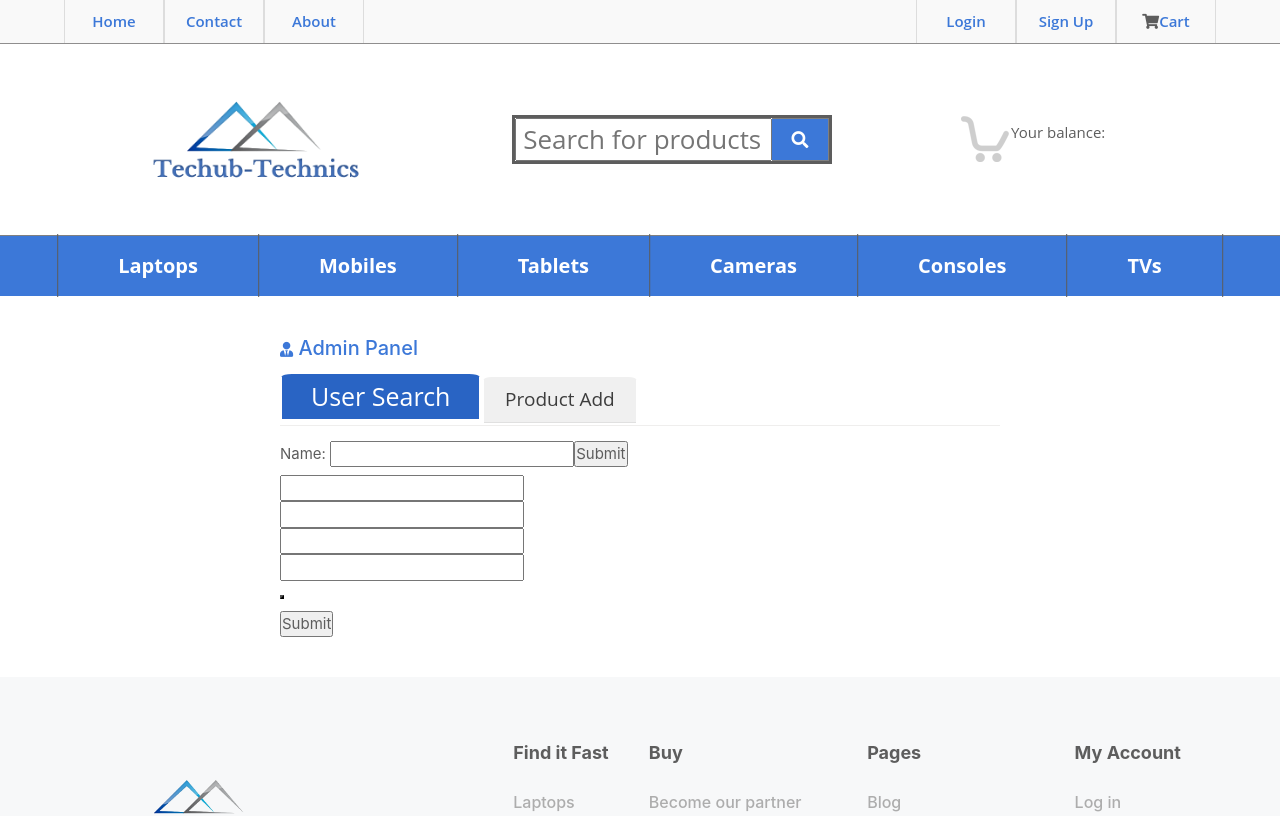
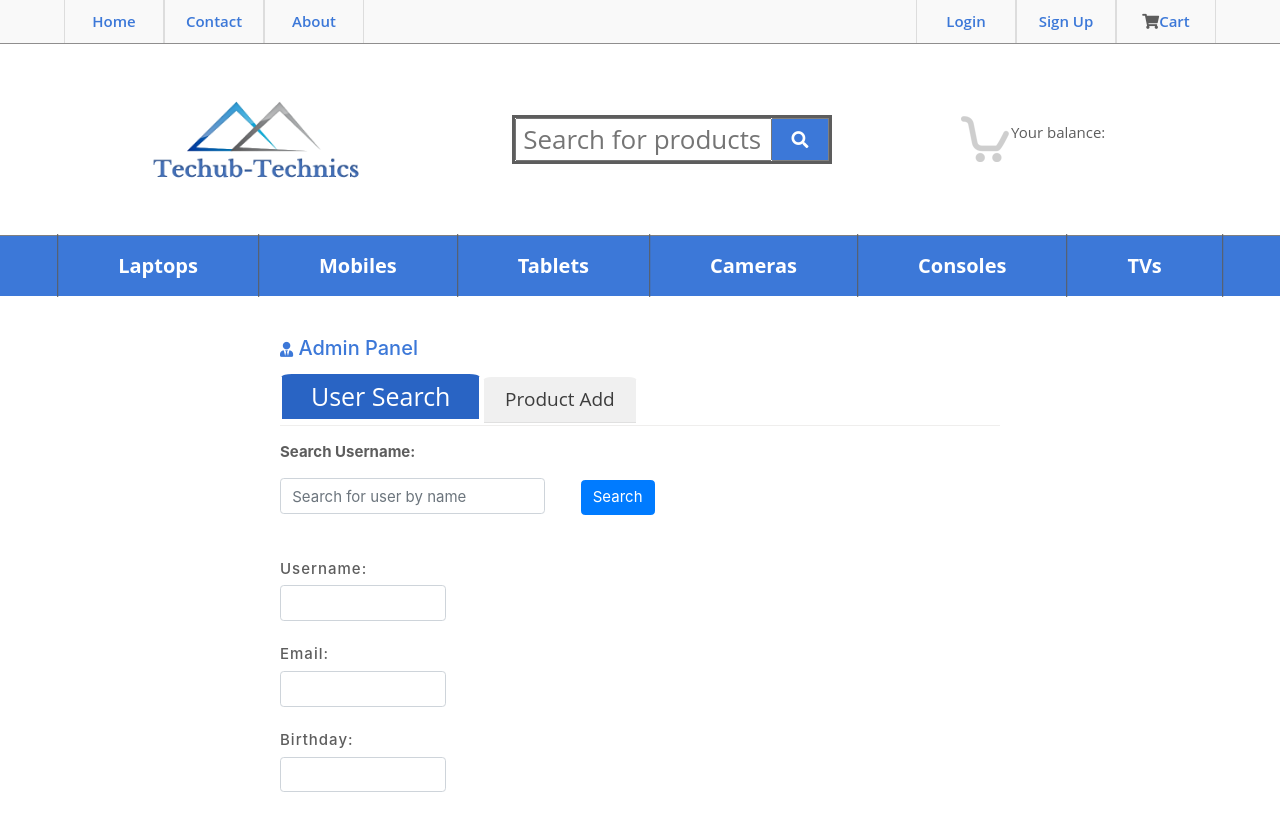
Before and after one commit to mecnieri/FinalProject, a React (Create React App) app in the folder Front/: page /adminpanel in a window 1280 px wide. Shown: the top 816 px of the page. Built offline with nearby package versions, Linux system fonts and the light colour scheme; no server answers; sample sign-in values are in the browser's storage.

Commit message:
admin panel

```diff
--- a/Front/package.json
+++ b/Front/package.json
@@ -13,6 +13,7 @@
     "react-js-pagination": "^3.0.2",
     "react-router-dom": "^4.3.1",
     "react-scripts": "2.1.1",
+    "react-scroll": "^1.7.10",
     "react-scroll-up-button": "^1.6.4",
     "react-sidebar": "^3.0.2",
     "react-slideshow-image": "^1.0.9",
--- a/Front/src/components/AdminPanel.js
+++ b/Front/src/components/AdminPanel.js
@@ -45,8 +45,9 @@ export default class AdminPanel extends React.Component {
   handleEditUser(e) {
     e.preventDefault()
     let FETCHURL = `http://localhost:5000/api/users`;
-    let username = e.target.children[0].value
+    let username = e.target.children[0].childNodes[1].value
     let userId = this.state.id
+    console.log(username);
     fetch(FETCHURL, {
       method: 'put',
       headers: new Headers({
@@ -62,7 +63,6 @@ export default class AdminPanel extends React.Component {
   }
   handleDeleteUser(e) {
     e.preventDefault()
-    debugger
     let userId = this.state.id
     let FETCHURL = `http://localhost:5000/api/users/`;
     fetch(FETCHURL, {
@@ -80,12 +80,18 @@ export default class AdminPanel extends React.Component {
   handleAddProduct(e) {
     e.preventDefault()
     let FETCHURL = `http://localhost:5000/api/products`;
-    let category = e.target.children[0].childNodes[1].value
-    let price = e.target.children[0].childNodes[3].value
-    let model = e.target.children[0].childNodes[5].value
-    let brand = e.target.children[0].childNodes[7].value
-    let weight = e.target.children[0].childNodes[9].value
-    let size = e.target.children[0].childNodes[11].value
+
+    let category = e.target.elements.category.value
+    let price = e.target.elements.price.value
+    let brand = e.target.elements.brand.value
+    let model = e.target.elements.model.value
+    let weight = e.target.elements.weight.value
+    let size = e.target.elements.size.value
+    // let price = e.target.children[0].childNodes[3].value
+    // let model = e.target.children[0].childNodes[5].value
+    // let brand = e.target.children[0].childNodes[7].value
+    // let weight = e.target.children[0].childNodes[9].value
+    // let size = e.target.children[0].childNodes[11].value
     fetch(FETCHURL, {
       method: 'post',
       headers: new Headers({
@@ -106,37 +112,71 @@ export default class AdminPanel extends React.Component {
           {/* <h3><i className="fas fa-shopping-cart"></i>Cart</h3> */}
           <Tabs className="admin-panel--tabs">
             <div label="User Search">
-              <form onSubmit={this.handleUserSearch}>
-                <label className="admin-panel label">
-                  Name:  <input type="text" className="name-input" />
+              <div className="user-find">
+                <form onSubmit={this.handleUserSearch} className="search-user-form ">
+                  <label className="admin-panel label search-user"><p>Search Username:</p>
+                    <input type="text" className="name-input form-control" placeholder="Search for user by name" />
                   </label>
-                <input type="submit" value="Submit" className="submit-input" />
+                  <input type="submit" value="Search" className="submit-input btn btn-primary" />
                 </form>
-              <form onSubmit={this.handleEditUser}>
-                <input type="text" placeholder={this.state.username} /><br />
-                <input type="text" placeholder={this.state.balance} /><br />
-                <input type="text" placeholder={this.state.email} /><br />
-                <input type="text" placeholder={this.state.birthday} /><br />
-                <button onClick={this.handleDeleteUser} value="X" /><br />
+                <form onSubmit={this.handleEditUser} className="edit-user">
+                  <div className="user-username"><p>Username:</p>
+                    <input type="text" placeholder={this.state.username} className="form-control" /><br />
+                  </div>
+                  <div className="user-balance"><p>Email:</p>
+                    <input type="text" placeholder={this.state.balance} className="form-control" /><br />
+                  </div>
+                  <div className="user-birthday"><p>Birthday:</p>
+                    <input type="text" placeholder={this.state.birthday} className="form-control" /><br />
+                  </div>
                   <h1>
-                  {this.state.cart > 0 && <h1> cart is active</h1>}
-                  {this.state.cart == 0 && <h1> user has no cart</h1>}
+                    {this.state.cart > 0 && <h1> User Has an Active Cart</h1>}
+                    {this.state.cart == 0 && <h1 className="empty-cart"> User's Cart is empty</h1>}
                   </h1>
-                <input type="submit" value="Submit" />
+                  {/* <button onClick={this.handleDeleteUser} value="Delete User" className="btn btn-danger" /> */}
+                  <input type="submit" value="Save Changes" className=" btn btn-primary change-user-btn" />
+                  <button onClick={this.handleDeleteUser} value="X" className="btn btn-danger delete-user-btn">Delete User</button>
+                  {console.log(this.state.username)}
                 </form>
               </div>
+
+            </div>
             <div label="Product Add">
+              <div className="product-add">
                 <form onSubmit={this.handleAddProduct} className="add-product-form">
                   <label>
-                  category:  <input type="text" name="category" />
-                  price:  <input type="text" name="price" />
-                  model:  <input type="text" name="model" />
-                  weight:  <input type="text" name="weight" />
-                  size:  <input type="text" name="size" />
-                  image:  <input type="text" name="image" />
+                    <div className="product-add-inputs">
+                      <p>Category:</p>
+                      <input type="text" name="category" className="form-control" />
+                    </div>
+                    <div className="product-add-inputs">
+                      <p>Price:</p>
+                      <input type="text" name="price" className="form-control" />
+                    </div>
+                    <div className="product-add-inputs">
+                      <p>Brand:</p>
+                      <input type="text" name="brand" className="form-control" />
+                    </div>
+                    <div className="product-add-inputs">
+                      <p>Model:</p>
+                      <input type="text" name="model" className="form-control" />
+                    </div>
+                    <div className="product-add-inputs">
+                      <p>Weight:</p>
+                      <input type="text" name="weight" className="form-control" />
+                    </div>
+                    <div className="product-add-inputs">
+                      <p>Size:</p>
+                      <input type="text" name="size" className="form-control" />
+                    </div>
+                    <div className="product-add-inputs">
+                      <p>Image (url):</p>
+                      <input type="text" name="image" className="form-control" />
+                    </div>
                   </label>
-                <input type="submit" value="Submit" />
+                  <input type="submit" value="Add Product" className="btn btn-primary add-product-btn" />
                 </form>
+              </div>
             </div>
           </Tabs>
           <div>
--- a/Front/src/components/Header.jsx
+++ b/Front/src/components/Header.jsx
@@ -1,7 +1,7 @@
 import React, { Component } from 'react';
 import { Link, Redirect } from 'react-router-dom'
 import logo from '../images/logo2.png'
-import Sidebar from "react-sidebar";
+// import { Link, Element, Events, animateScroll as scroll, scrollSpy, scroller } from 'react-scroll'
 
 const mql = window.matchMedia(`(min-width: 800px)`);
 
--- a/Front/src/css/Admin-Panel.css
+++ b/Front/src/css/Admin-Panel.css
@@ -7,3 +7,28 @@
 
 .user-input {
   display: flex; }
+
+.search-user-form {
+  padding-bottom: 5%; }
+  .search-user-form p {
+    font-weight: 700; }
+  .search-user-form .submit-input {
+    margin-left: 5%; }
+
+.user-username, .user-balance, .user-birthday {
+  width: 23%; }
+
+.edit-user p {
+  font-weight: 500;
+  letter-spacing: 1px;
+  margin-bottom: 5px; }
+
+.change-user-btn {
+  margin-right: 5%; }
+
+.edit-user .empty-cart {
+  display: inline;
+  color: red; }
+
+.add-product-btn {
+  margin-left: 5%; }
--- a/Front/src/login.css
+++ b/Front/src/login.css
@@ -119,6 +119,13 @@
 .submitBtn{
   margin-right: 5% !important;
 }
+.admin-login{
+  width: 50% !important;
+  margin: auto;
+}
+.login-btn{
+  margin-right: 5% !important;
+}
 @-webkit-keyframes animatezoom {
   from {-webkit-transform: scale(0)}
   to {-webkit-transform: scale(1)}
--- a/Front/src/sass/Admin-Panel.scss
+++ b/Front/src/sass/Admin-Panel.scss
@@ -8,3 +8,30 @@
 .user-input{
     display: flex;
 }
+.search-user-form{
+    padding-bottom: 5%;
+    & p{
+        font-weight: 700;
+    }
+    & .submit-input{
+        margin-left: 5%;
+    }
+}
+.user-username, .user-balance, .user-birthday{
+    width: 23%;
+}
+.edit-user  p{
+    font-weight: 500;
+    letter-spacing: 1px;
+    margin-bottom: 5px;
+}
+.change-user-btn{
+    margin-right: 5%;
+}
+.edit-user .empty-cart{
+    display: inline;
+    color: red;
+}
+.add-product-btn{
+    margin-left: 5%;
+}
```
Also changed, not shown: Front/src/components/AdminLogin.js (+23 -23 lines), 1 other file (tests, documents, lock files or other folders). Lines whose indentation alone changed are shown as unchanged.
